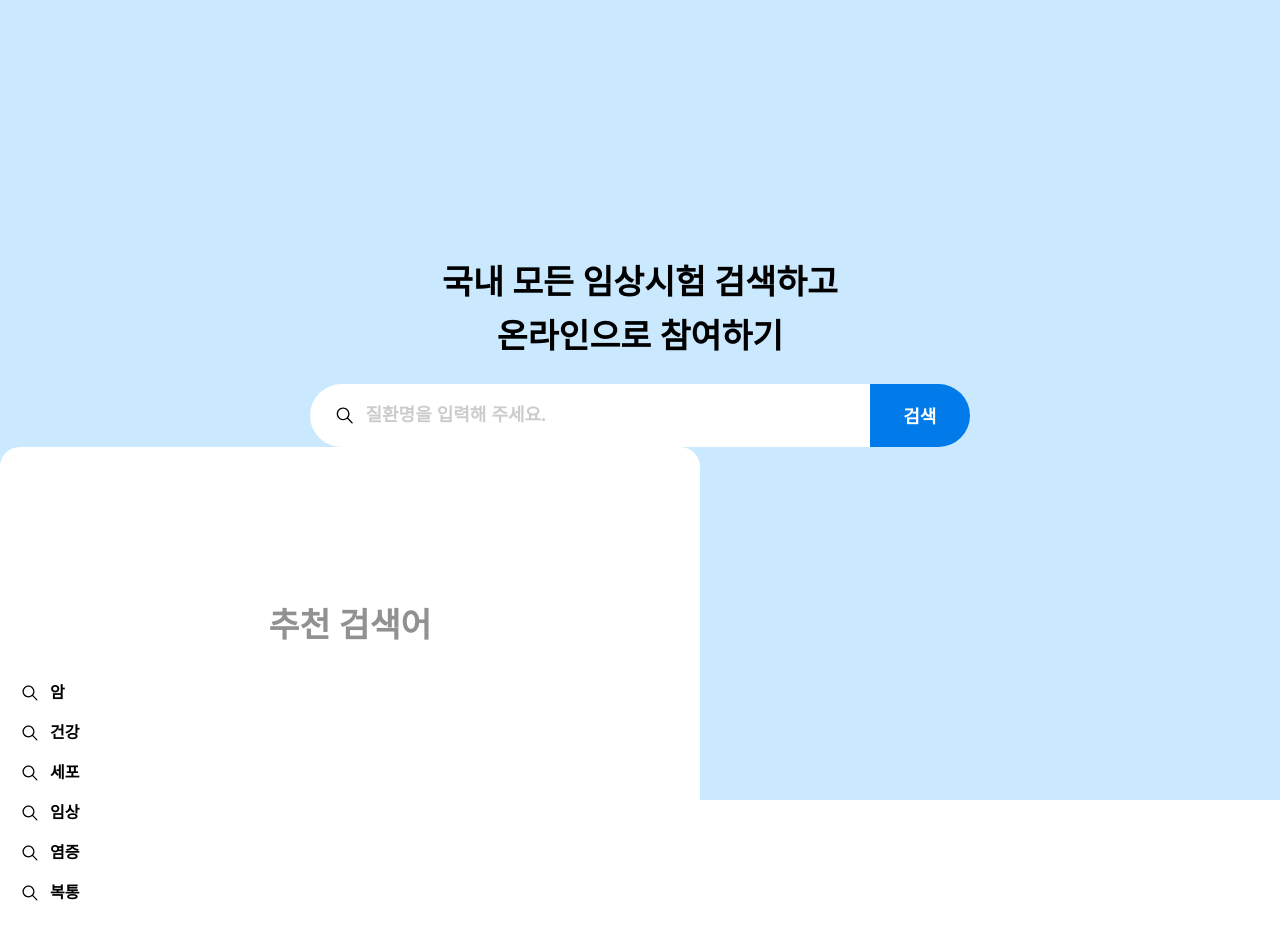
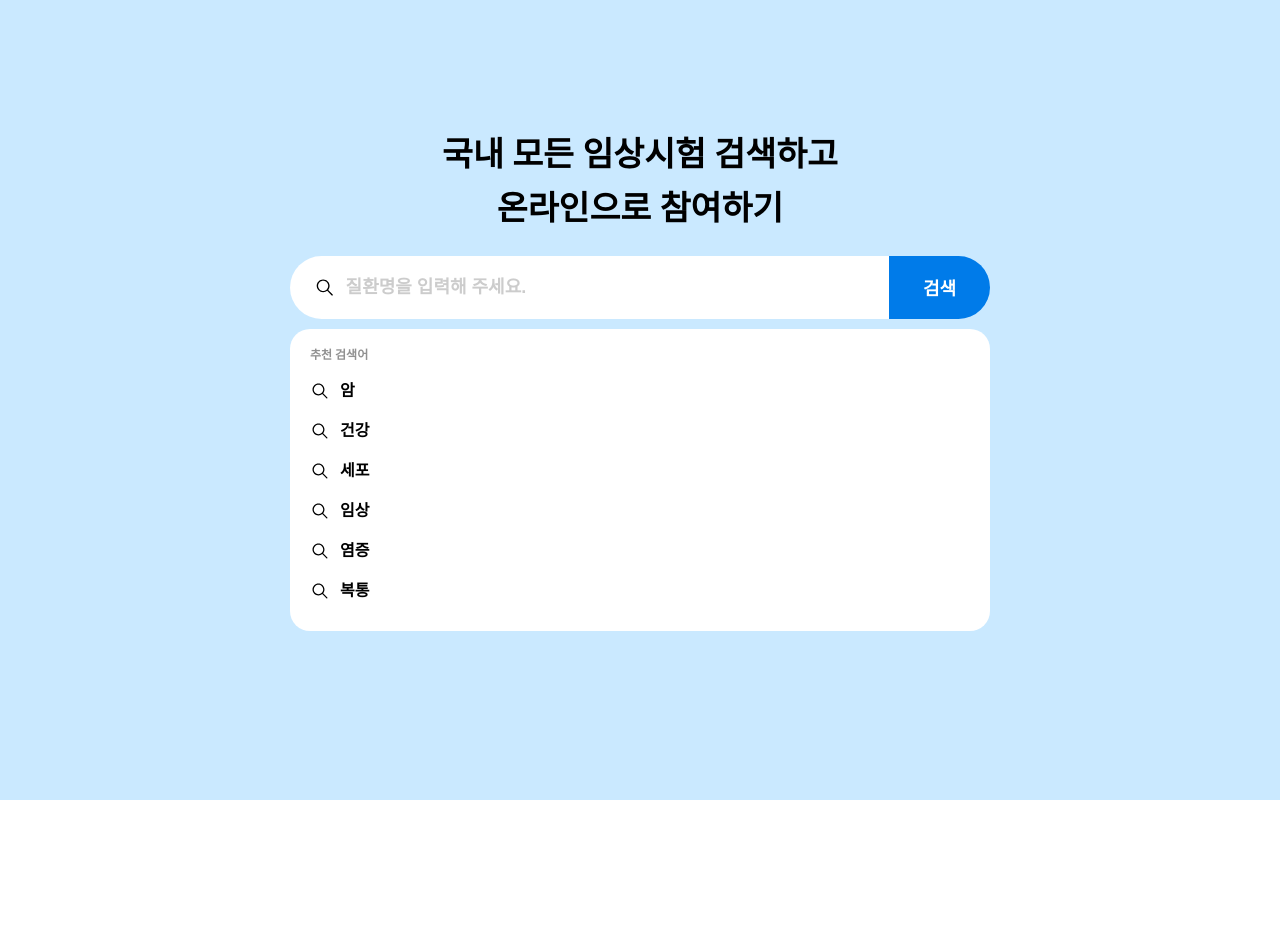
Before and after one commit to pre-onboarding-team3/wanted-codestates-project-3-10, a React (Create React App) app: page / in a window 1280 px wide. After the commit the page ends 800 px from the top, so only its background shows below. Built offline with nearby package versions, Linux system fonts and the light colour scheme.

Commit message:
💄 Style: 스타일 변경

```diff
--- a/src/components/RecommendedSearch.jsx
+++ b/src/components/RecommendedSearch.jsx
@@ -14,6 +14,7 @@ const SearchResultList = styled.div`
   max-width: 700px;
   border-radius: 20px;
   padding: 20px;
+  margin: auto;
   box-sizing: border-box;
   font-size: 16px;
   ul {
@@ -33,7 +34,6 @@ const data = ['암', '건강', '세포', '임상', '염증', '복통'];
 
 function RecommendedSearch() {
   return (
-    <div>
     <SearchResultList>
       <Recommend>추천 검색어</Recommend>
       <ul>
@@ -45,7 +45,6 @@ function RecommendedSearch() {
         ))}
       </ul>
     </SearchResultList>
-    </div>
   );
 }
 
--- a/src/pages/Main.jsx
+++ b/src/pages/Main.jsx
@@ -25,9 +25,9 @@ const Main = () => {
   };
   return (
     <MainStyle>
-      <p>
+      <Text>
         국내 모든 임상시험 검색하고 <br /> 온라인으로 참여하기
-      </p>
+      </Text>
       <Search>
         <div>
           <IoIosSearch color="#000" size="23px" />
@@ -50,20 +50,21 @@ const MainStyle = styled.div`
   width: 100vw;
   height: 100vh;
   background: #cae9ff;
-  p {
-    margin-bottom: 20px;
-    padding-top: 20%;
-    text-align: center;
-    font-size: 2.1rem;
-    font-weight: bold;
-    line-height: 1.6;
-  }
+`;
+
+const Text = styled.p`
+  margin-bottom: 20px;
+  padding-top: 10%;
+  text-align: center;
+  font-size: 2.1rem;
+  font-weight: bold;
+  line-height: 1.6;
 `;
 
 const Search = styled.div`
   display: flex;
-  width: 660px;
-  margin: auto;
+  max-width: 700px;
+  margin: 0 auto 10px;
   border-radius: 42px;
   overflow: hidden;
   svg {
```
Lines whose indentation alone changed are shown as unchanged.
